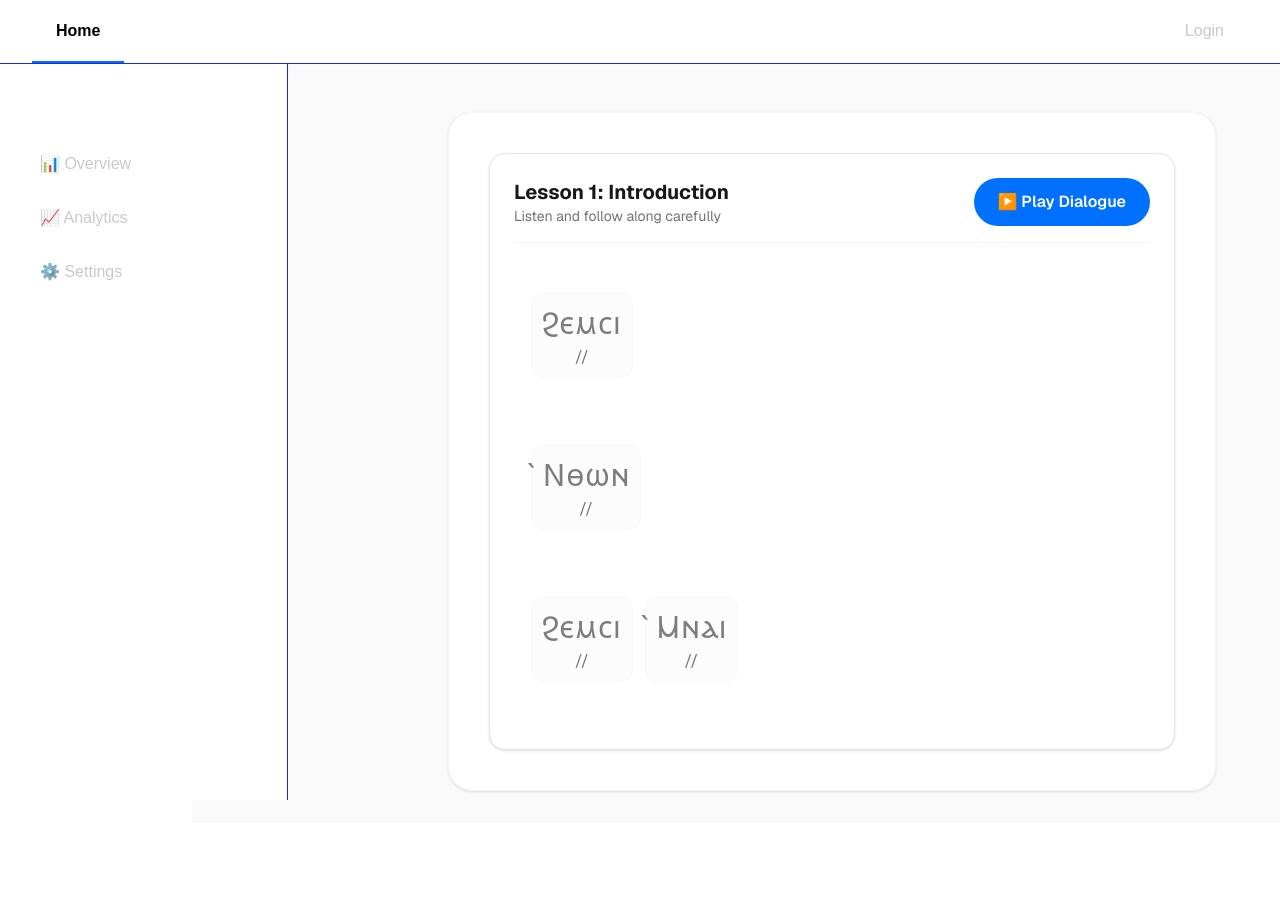
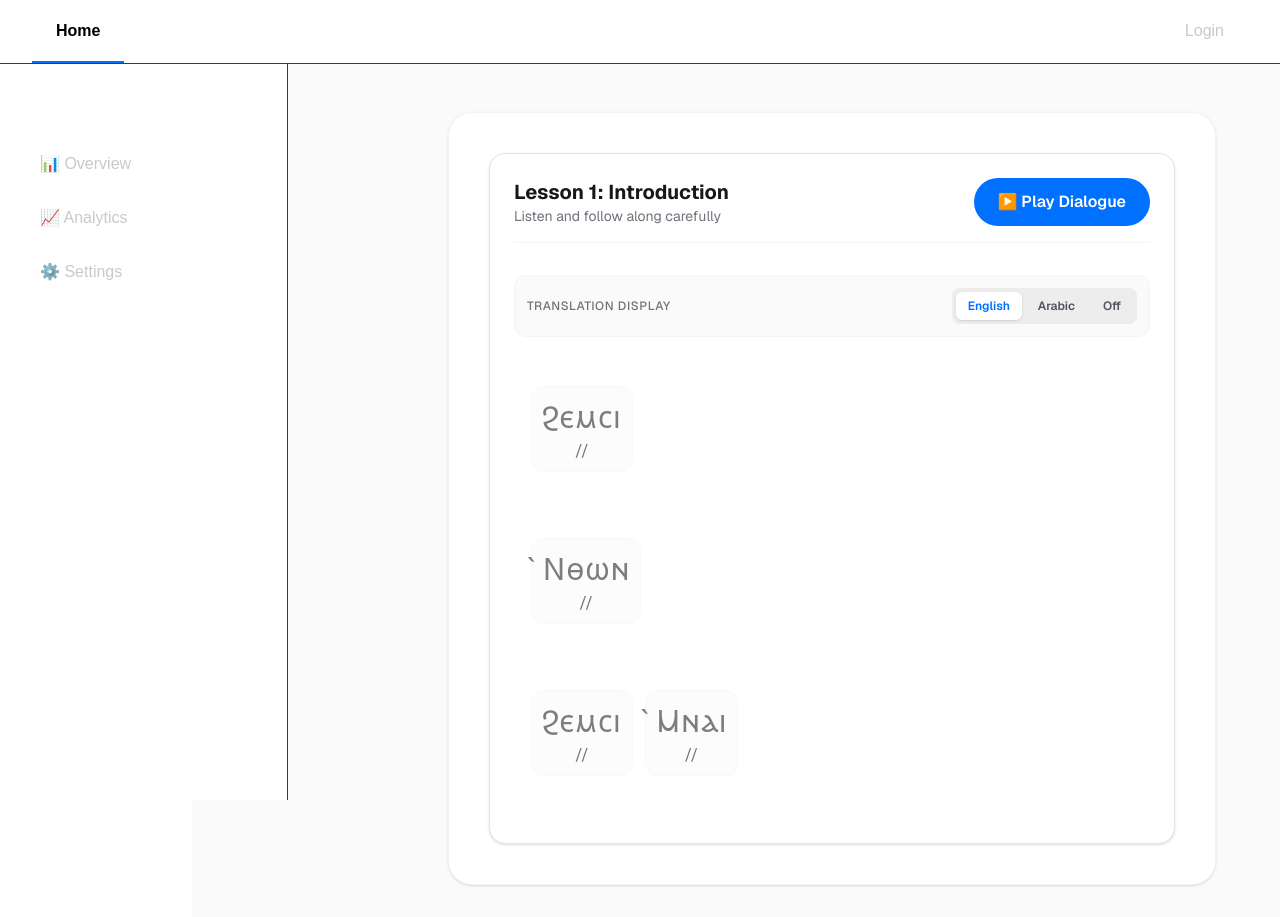
Before and after one commit to DrminaEmad/coptic_conversations, a Next.js app in the folder coptic_conversations/: page / in a window 1280 px wide. Shown: the top 917 px of the page. Before the commit the page ends 823 px from the top, so only its background shows below. Built offline with nearby package versions, Linux system fonts and the light colour scheme.

Commit message:
transalation selection added

```diff
--- a/coptic_conversations/app/ui/TranscriptAudioPlayer.tsx
+++ b/coptic_conversations/app/ui/TranscriptAudioPlayer.tsx
@@ -8,7 +8,9 @@ export default function TranscriptAudioPlayer() {
   const audioRef = useRef<HTMLAudioElement | null>(null);
   const [isPlaying, setIsPlaying] = useState(false);
   const [activeSegmentId, setActiveSegmentId] = useState<string | number | null>(null);
-   const scrollContainerRef = useRef<HTMLDivElement | null>(null);
+  const [translationMode, setTranslationMode] = useState<"english" | "arabic" | "none">("english");
+  const scrollContainerRef = useRef<HTMLDivElement | null>(null);
+
   // Centralized time tracker for all rows
   useEffect(() => {
     const audioElement = audioRef.current;
@@ -109,7 +111,27 @@ export default function TranscriptAudioPlayer() {
           {isPlaying ? "⏸️ Pause Dialogue" : "▶️ Play Dialogue"}
         </button>
       </div>
-
+{/* 🌐 TRANSLATION CONTROLS SECTION */}
+<div className="flex flex-col sm:flex-row sm:items-center justify-between gap-3 bg-zinc-50 dark:bg-zinc-900/50 p-3 rounded-xl border border-zinc-100 dark:border-zinc-800/80">
+  <span className="text-xs font-medium text-zinc-500 uppercase tracking-wider text-left">
+    Translation Display
+  </span>
+  <div className="flex w-full sm:w-auto bg-zinc-200/60 dark:bg-zinc-800 p-1 rounded-lg gap-1">
+    {(["english", "arabic", "none"] as const).map((mode) => (
+      <button
+        key={mode}
+        onClick={() => setTranslationMode(mode)}
+        className={`flex-1 sm:flex-initial text-center px-3 py-1.5 text-xs font-semibold rounded-md transition-all cursor-pointer capitalize ${
+          translationMode === mode
+            ? "bg-white dark:bg-zinc-700 text-[#0071FF] dark:text-white shadow-sm"
+            : "text-zinc-600 dark:text-zinc-400 hover:text-zinc-900 dark:hover:text-zinc-200"
+        }`}
+      >
+        {mode === "none" ? "Off" : mode}
+      </button>
+    ))}
+  </div>
+</div>
       {/* 📄 3. ISOLATED TEXT SCROLL PANEL */}
       <div
         ref={scrollContainerRef}
```
